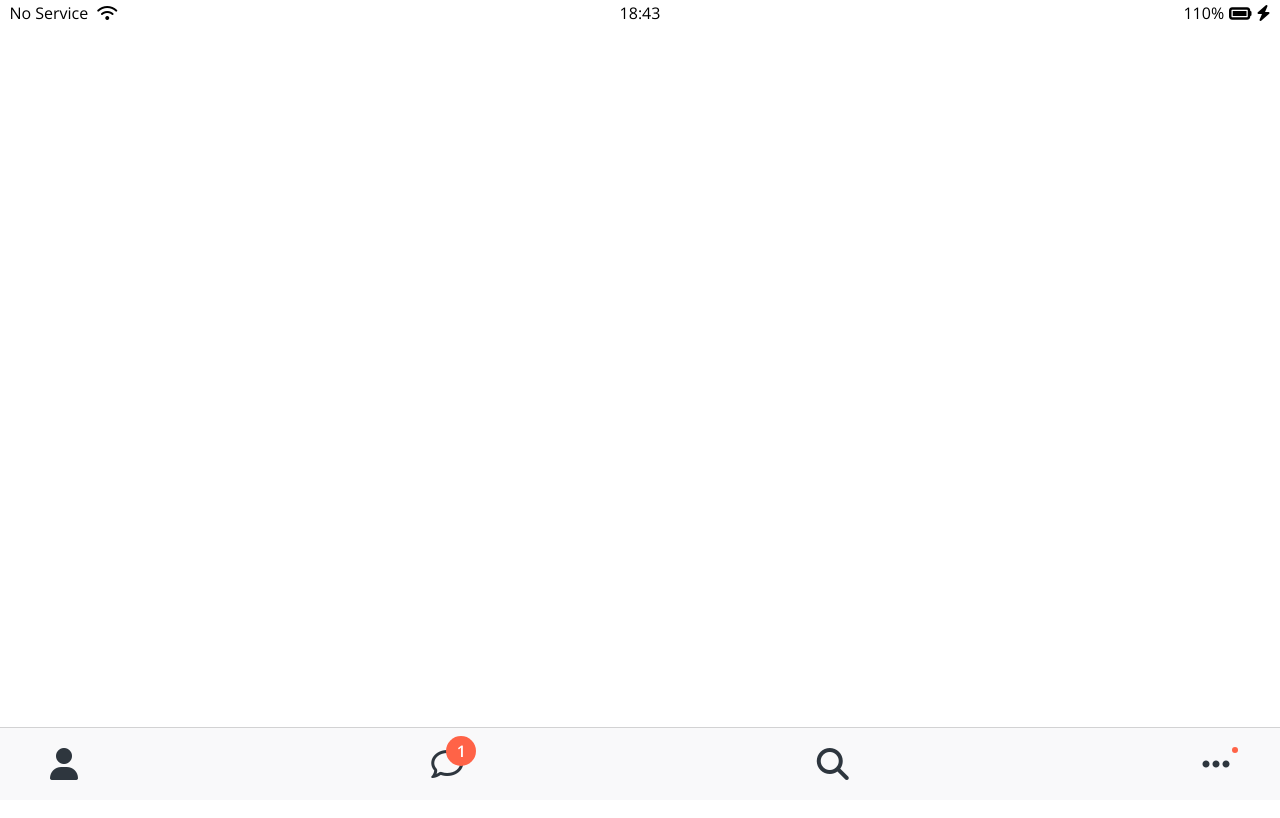
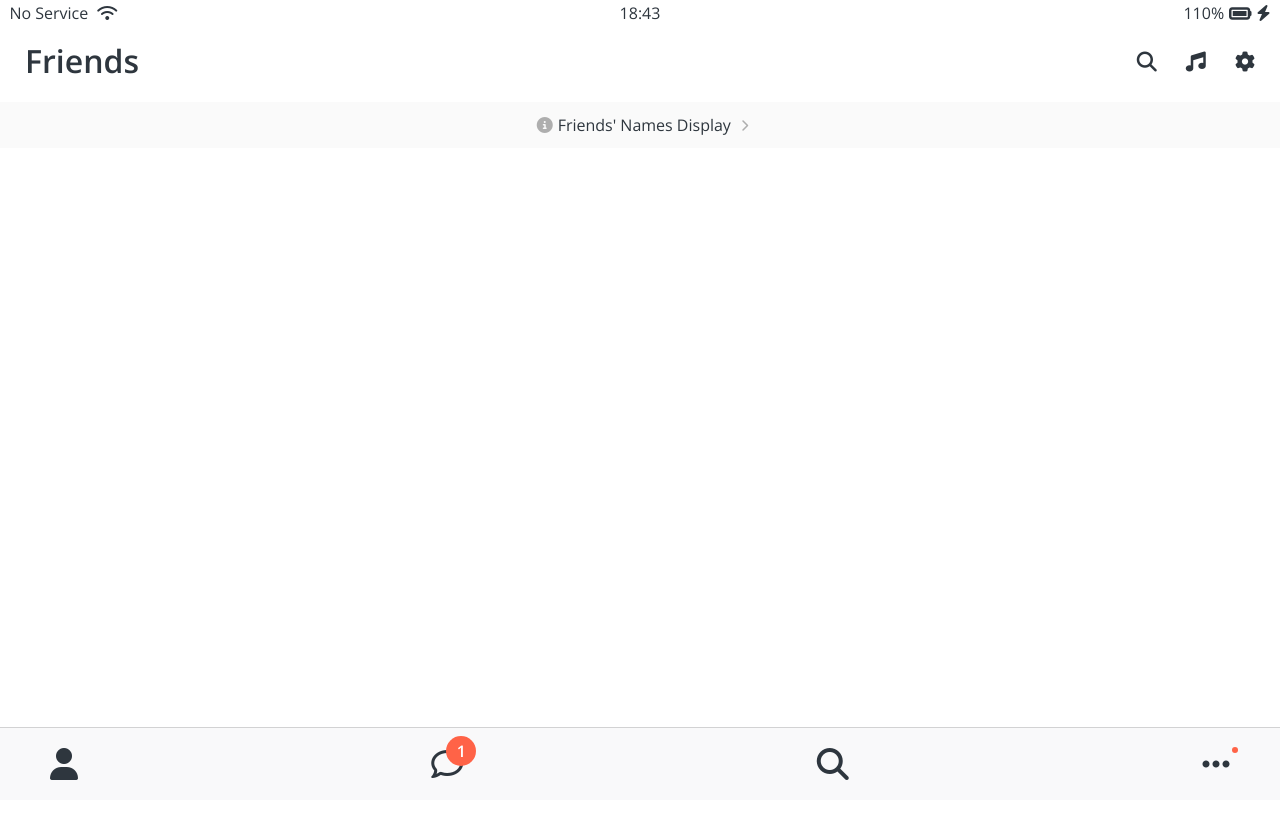
Before and after one commit to cofla1228/kokoa-clone-2021, a plain HTML site: page friends.html in a window 1280 px wide. Shown: the top 818 px of the page. Drawn offline with nearby package versions, Linux system fonts and the light colour scheme.

Commit message:
created friends, screen-header

```diff
--- /dev/null
+++ b/css/components/screen-header.css
@@ -0,0 +1,17 @@
+.screen-header {
+    display: flex;
+    justify-content: space-between;
+    align-items: center;
+    padding: 25px;
+    margin-top: 20px;
+}
+
+.screen-header__title {
+    font-size: 32px;
+    font-weight: 600;
+}
+
+.screen-header__icons span {
+    margin-left: 25px;
+
+}
--- /dev/null
+++ b/css/screens/friends.css
@@ -0,0 +1,12 @@
+#friends-display-link {
+    text-align: center;
+    display: block;
+    background-color: #fafafa;
+    padding: 15px 0px;
+    font-size: 16px;
+}
+
+#friends-display-link i {
+    color: rgba(0, 0, 0, 0.3);
+    margin: 0px 5px 0px 10px;
+}
--- a/css/styles.css
+++ b/css/styles.css
@@ -6,11 +6,14 @@
 /* Components */
 @import "components/status-bar.css";
 @import "components/nav-bar.css";
+@import "components/screen-header.css";
 
 /* Screens */
 @import "screens/login.css";
+@import "screens/friends.css";
 
 body {
+    color: #2e363e;
     font-family: 'Open Sans', sans-serif;
     height: 1000vh;
 }
--- a/friends.html
+++ b/friends.html
@@ -22,6 +22,20 @@
             <i class="fas fa-bolt"></i>
         </div>
     </div>
+
+    <header class="screen-header">
+        <h1 class="screen-header__title">Friends</h1>
+        <div class="screen-header__icons">
+            <span><i class="fas fa-search fa-lg"></i></span>
+            <span><i class="fas fa-music fa-lg"></i></span>
+            <span><i class="fas fa-cog fa-lg"></i></span>
+        </div>
+
+    </header>
+
+    <a id="friends-display-link">
+        <i class="fas fa-info-circle"></i>Friends' Names Display<i class="fas fa-chevron-right fa-xs"></i>
+    </a>
 
     <nav class="nav">
         <ul class="nav__list">
```
